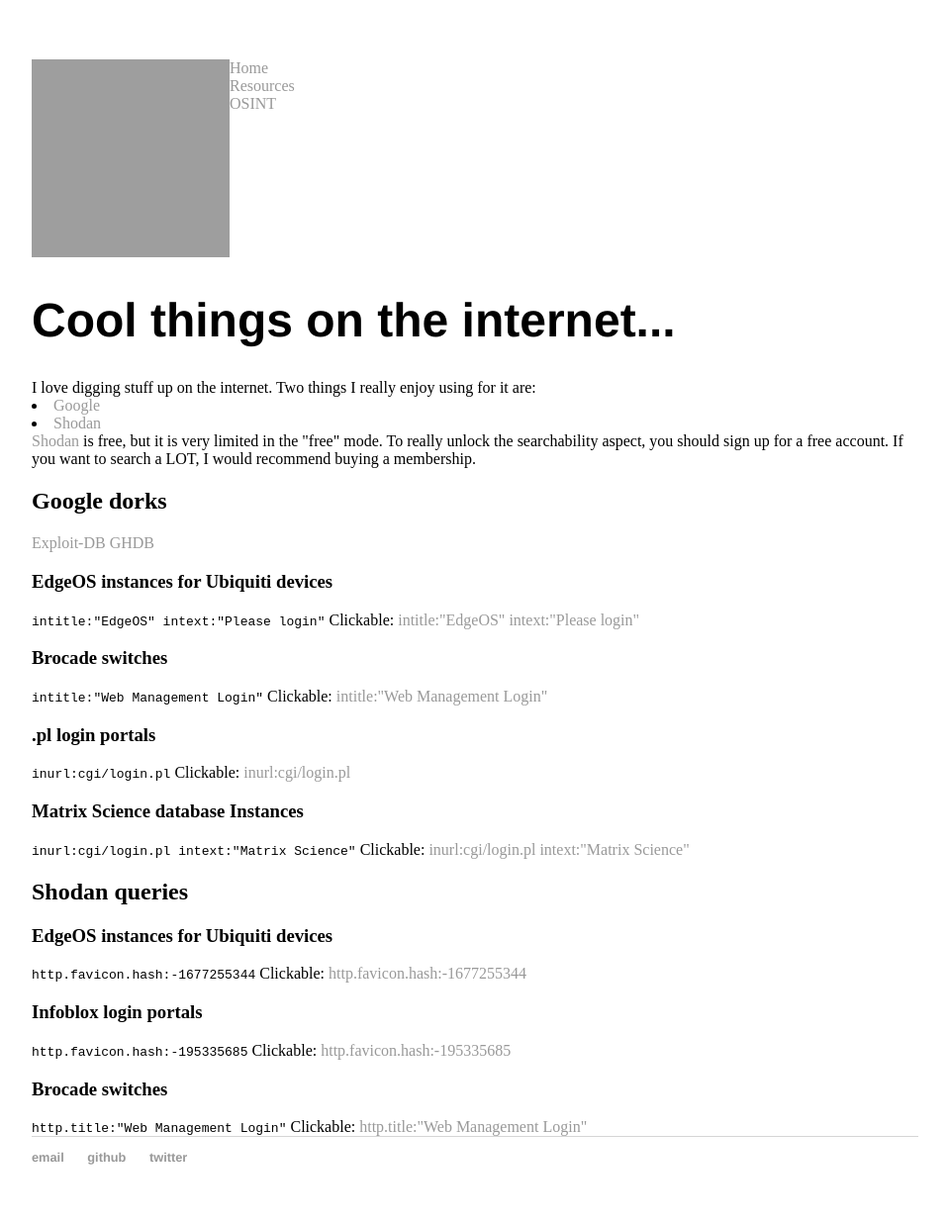
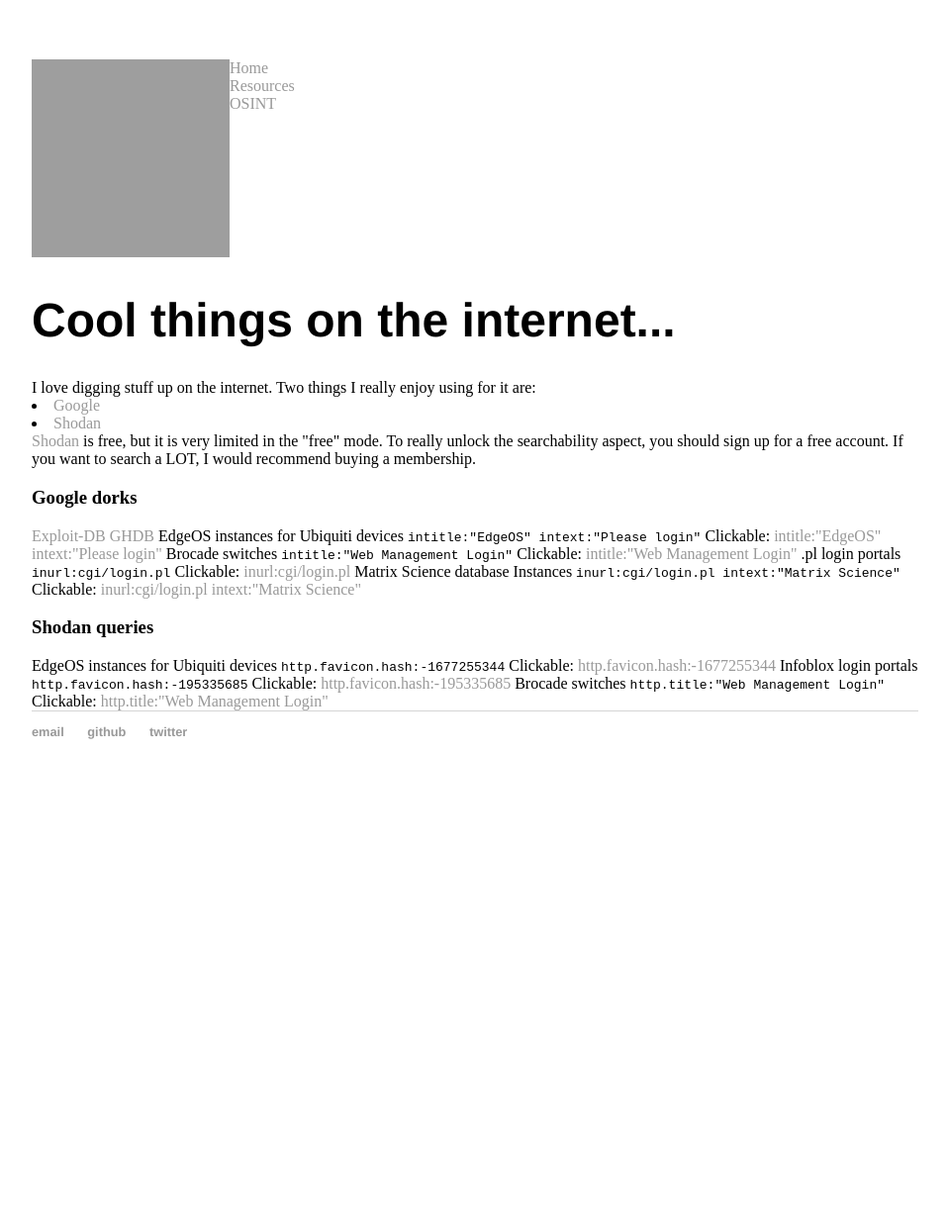
Before and after one commit to mcorybillington/mcorybillington.github.io, a Jekyll site: the page built from osint/index.html, in a window 1280 px wide. Shown: the whole page at 99% size, without its empty margins (160-1118 px from the left). Built offline with Jekyll 4.4.1, drawn with Linux system fonts in a browser that asks for light colours; after the commit the page ends 900 px from its top, so only the background shows below that; grey boxes are pictures that could not be loaded.

Commit message:
Removed header tags

```diff
--- a/osint/index.html
+++ b/osint/index.html
@@ -9,28 +9,28 @@
             <li><a href="https://shodan.io">Shodan</a></li>
         </ul>
         <a href="https://shodan.io">Shodan</a> is free, but it is very limited in the "free" mode. To really unlock the searchability aspect, you should sign up for a free account. If you want to search a LOT, I would recommend buying a membership.
-    <h2>Google dorks</h2>
+    <h3>Google dorks</h3>
     <a href="https://www.exploit-db.com/google-hacking-database?author=10095">Exploit-DB GHDB</a>
-    <h3>EdgeOS instances for Ubiquiti devices</h3>
+    EdgeOS instances for Ubiquiti devices
     <code>intitle:"EdgeOS" intext:"Please login"</code>
     Clickable: <a href="https://www.google.com/search?client=firefox-b-d&channel=trow&q=intitle%3A%22EdgeOS%22+intext%3A%22Please+login%22">intitle:"EdgeOS" intext:"Please login"</a>
-    <h3>Brocade switches</h3>
+    Brocade switches
     <code>intitle:"Web Management Login"</code>
     Clickable: <a href="https://www.google.com/search?client=firefox-b-d&channel=trow&q=intitle%3A%22Web+Management+Login%22">intitle:"Web Management Login"</a>
-    <h3>.pl login portals</h3>
+    .pl login portals
     <code>inurl:cgi/login.pl</code>
      Clickable: <a href="https://www.google.com/search?client=firefox-b-d&channel=trow&q=inurl%3Acgi%2Flogin.pl">inurl:cgi/login.pl</a>
-    <h3>Matrix Science database Instances</h3>
+    Matrix Science database Instances
     <code>inurl:cgi/login.pl intext:"Matrix Science"</code>
     Clickable: <a href="https://www.google.com/search?client=firefox-b-d&channel=trow&q=inurl%3Acgi%2Flogin.pl+intext%3A%22Matrix+Science%22">inurl:cgi/login.pl intext:"Matrix Science"</a>
-    <h2>Shodan queries</h2>
-    <h3>EdgeOS instances for Ubiquiti devices</h3>
+    <h3>Shodan queries</h3>
+    EdgeOS instances for Ubiquiti devices
     <code>http.favicon.hash:-1677255344</code>
     Clickable: <a href="https://www.shodan.io/search?query=http.favicon.hash%3A-1677255344">http.favicon.hash:-1677255344</a>
-    <h3>Infoblox login portals</h3>
+    Infoblox login portals
     <code>http.favicon.hash:-195335685</code>
     Clickable: <a href="https://www.shodan.io/search?query=http.favicon.hash%3A-195335685">http.favicon.hash:-195335685</a>
-    <h3>Brocade switches</h3>
+    Brocade switches
     <code>http.title:"Web Management Login"</code>
     Clickable: <a href="https://www.shodan.io/search?query=http.title%3A%22Web+Management+Login%22">http.title:"Web Management Login"</a>
 </div>
```
